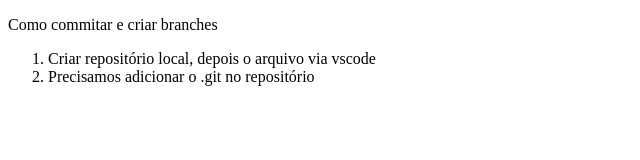
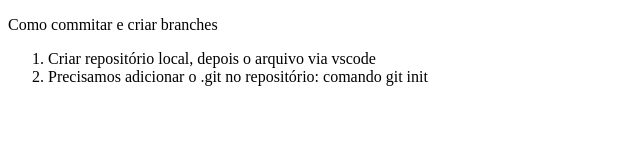
Before and after one commit to Joyce-png/aulinha-dia2, a plain HTML site: page aulinha-dia2.html in a window 1280 px wide. Shown: the whole page, without its empty margins (0-640 px from the left). Drawn offline with Linux system fonts and the light colour scheme.

Commit message:
inicio das adições de ítens

```diff
--- a/aulinha-dia2.html
+++ b/aulinha-dia2.html
@@ -9,7 +9,8 @@
     <p>Como commitar e criar branches</p>
     <ol>
         <li>Criar repositório local, depois o arquivo via vscode</li>
-        <li>Precisamos adicionar o .git no repositório</li>
+        <li>Precisamos adicionar o .git no repositório: comando git init </li>
+
 
     </ol>
 
```
